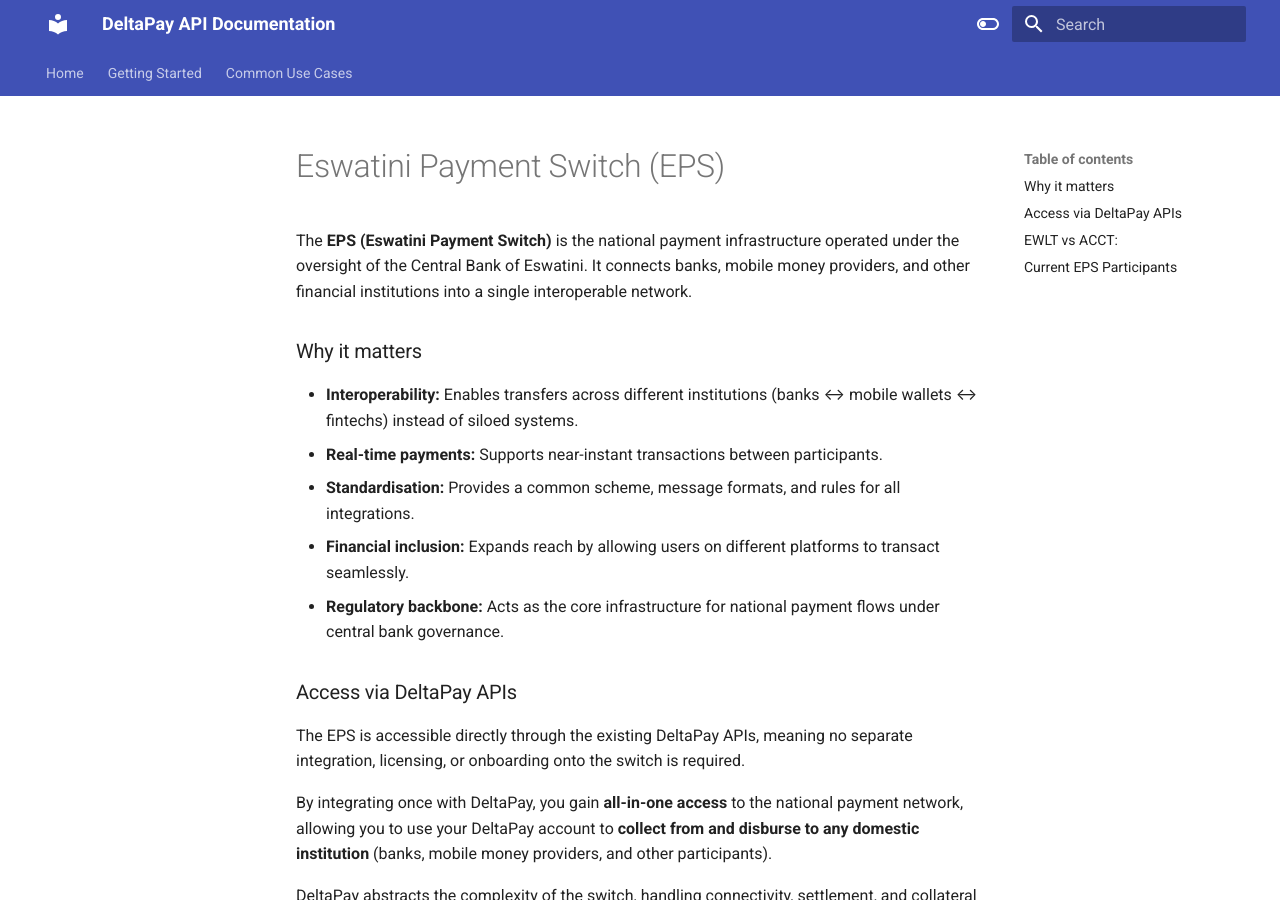
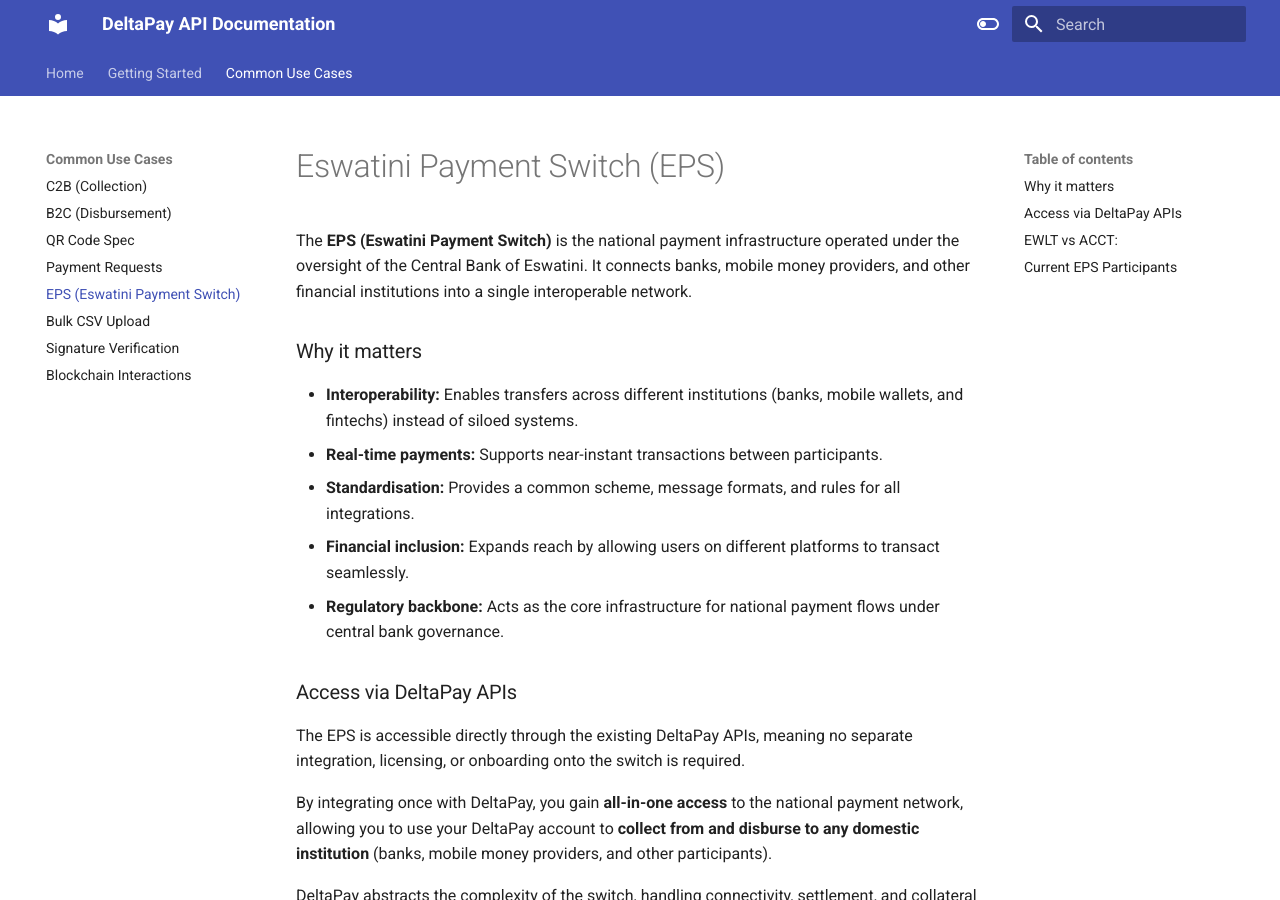
Before and after one commit to DeltaCrypt/deltapay-api-docs, an MkDocs documentation site: the page built from docs/common_usecases/eps.md, in a window 1280 px wide and 900 px high. Built offline with MkDocs 1.6.1 and Material for MkDocs 9.7.7, drawn with Linux system fonts in a browser that asks for light colours; some of the changed text lies outside the part shown.

Commit message:
Added EPS page to navigation

```diff
--- a/docs/common_usecases/eps.md
+++ b/docs/common_usecases/eps.md
@@ -5,7 +5,7 @@
 
 ### Why it matters
 
-- **Interoperability:** Enables transfers across different institutions (banks ↔ mobile wallets ↔ fintechs) instead of siloed systems.
+- **Interoperability:** Enables transfers across different institutions (banks, mobile wallets, and fintechs) instead of siloed systems.
 - **Real-time payments:** Supports near-instant transactions between participants.
 - **Standardisation:** Provides a common scheme, message formats, and rules for all integrations.
 - **Financial inclusion:** Expands reach by allowing users on different platforms to transact seamlessly.
--- a/mkdocs.yml
+++ b/mkdocs.yml
@@ -58,8 +58,8 @@
         name: Switch to light mode
       # primary: blue
       # accent: blue-grey
-# extra_css:
-#   - styles/extra.css
+      # extra_css:
+      #   - styles/extra.css
 
 
 plugins:
@@ -89,25 +89,26 @@
   - pymdownx.mark
   - attr_list
   - pymdownx.emoji:
-      emoji_index: !!python/name:material.extensions.emoji.twemoji
-      emoji_generator: !!python/name:material.extensions.emoji.to_svg
+      emoji_index: !!python/name:material.extensions.emoji.twemoji ""
+      emoji_generator:
 
-
+        !!python/name:material.extensions.emoji.to_svg ""
 nav:
   - Home: index.md
   - Getting Started:
-    - Permissions: getting_started/permissions.md
-    - Authentication: getting_started/authentication.md
-    - Setup: getting_started/setup.md
-    - Callbacks: getting_started/callbacks.md
+      - Permissions: getting_started/permissions.md
+      - Authentication: getting_started/authentication.md
+      - Setup: getting_started/setup.md
+      - Callbacks: getting_started/callbacks.md
   - Common Use Cases:
-    - C2B (Collection): common_usecases/c2b.md
-    - B2C (Disbursement): common_usecases/b2c.md
-    - QR Code Spec: common_usecases/qr_code.md
-    - Payment Requests: common_usecases/payment_requests.md
-    - Bulk CSV Upload: common_usecases/bulk_csv.md
-    - Signature Verification: common_usecases/signature_verification.md
-    - Blockchain Interactions: common_usecases/blockchain.md
+      - C2B (Collection): common_usecases/c2b.md
+      - B2C (Disbursement): common_usecases/b2c.md
+      - QR Code Spec: common_usecases/qr_code.md
+      - Payment Requests: common_usecases/payment_requests.md
+      - EPS (Eswatini Payment Switch): common_usecases/eps.md
+      - Bulk CSV Upload: common_usecases/bulk_csv.md
+      - Signature Verification: common_usecases/signature_verification.md
+      - Blockchain Interactions: common_usecases/blockchain.md
 
 copyright: |
   &copy; 2024 DeltaCrypt GmbH. All rights reserved.
```
